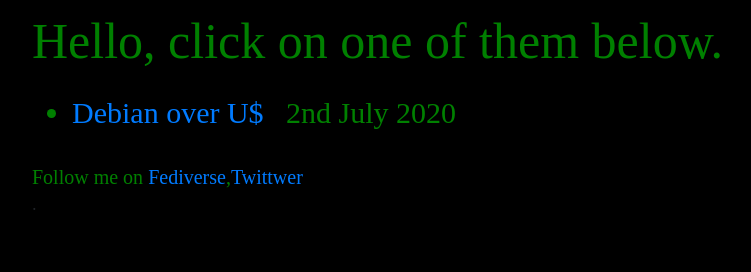
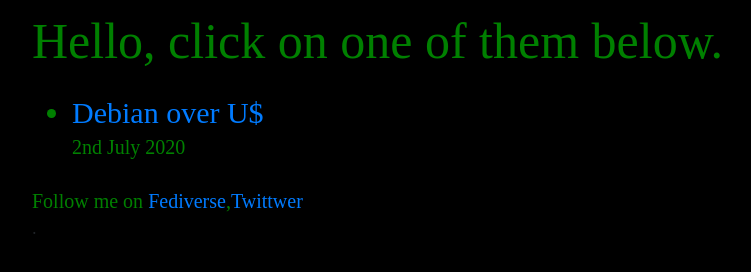
Before and after one commit to yuvrajchowdary/blogs, a plain HTML site: page index.html in a window 1280 px wide. Shown: the whole page, without its empty margins (53-804 px from the left). Drawn offline with nearby package versions, Linux system fonts and the light colour scheme; a web font is replaced by a local one.

Commit message:
added date css

```diff
--- a/index.html
+++ b/index.html
@@ -24,7 +24,7 @@
     <div class="container">
         <h3 style="font-family:Nimbus Mono;color:green;padding-top: 1%;font-size:50px;">Hello, click on one of them below.</h3>
       <ul style="font-family:Nimbus Mono;color:green;padding-top: 1%;font-size:30px;">
-          <li><a href="Debian-over-U$.html">Debian over U$</a> &nbsp; 2nd July 2020</li>
+          <li><a href="Debian-over-U$.html">Debian over U$</a> &nbsp; <h5>2nd July 2020</h5></li>
 
 
         </ul>
```
